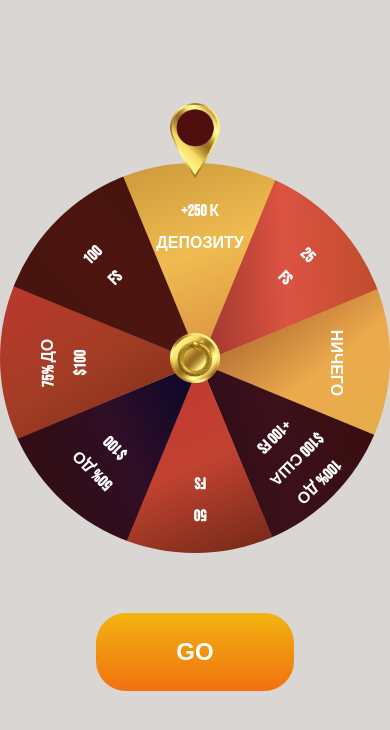
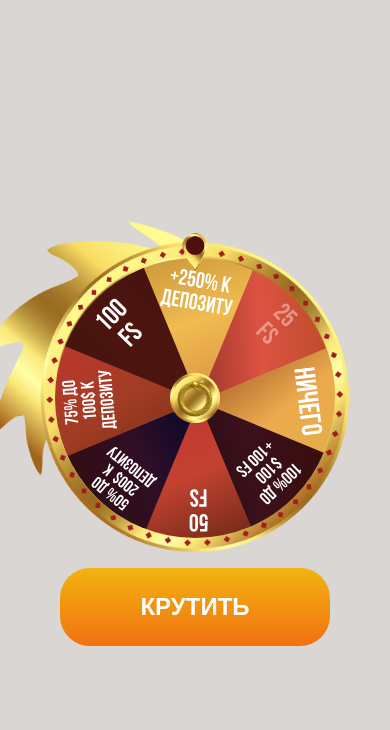
Before and after one commit to IlyaSkach/Casino, a plain HTML site: page index.html in a window 390 px wide. Drawn offline with Linux system fonts and the light colour scheme.

```diff
--- a/app.js
+++ b/app.js
@@ -12,6 +12,9 @@ let btn = document.getElementById("btn")
 let count = 0
 
 function spinWheel() {
+    // Отключаем кнопку после первого нажатия
+    btn.disabled = true;
+
     const min = 4;
     const max = 30;
     const randomNumber = Math.floor(min + (max - min) * Math.random() + 1)
@@ -46,10 +49,8 @@ function spinWheel() {
         name.style.filter = "brightness(40%)"
     }
 
-
-    btn.textContent = "GO"
+    btn.textContent = "Крутить"
     setTimeout(() => {
-        btn.textContent = "Pick up"
+        btn.textContent = "Забрать"
     }, 5000)
-
 }
--- a/index.html
+++ b/index.html
@@ -1,5 +1,6 @@
 <!DOCTYPE html>
 <html lang="en">
+
 <head>
     <meta charset="UTF-8">
     <meta name="viewport" content="width=device-width, initial-scale=1.0">
@@ -7,27 +8,49 @@
     <link rel="stylesheet" href="style.css">
     <link rel="preconnect" href="https://fonts.googleapis.com">
     <link rel="preconnect" href="https://fonts.gstatic.com" crossorigin>
-        <link href="https://fonts.googleapis.com/css2?family=Amatic+SC:wght@400;700&family=Bebas+Neue&display=swap" rel="stylesheet">
+    <link href="https://fonts.googleapis.com/css2?family=Amatic+SC:wght@400;700&family=Bebas+Neue&display=swap"
+        rel="stylesheet">
 </head>
+
 <body>
     <div class="container">
         <div class="wheel-bg-container">
-            <!-- <img class="img_bg" src="image/bg.png" alt=""> -->
+            <div class="wheel-wrapper">
+                <img src="image/bg.png" alt="" class="wheel-svg ">
                 <div class="wheel-container">
-                <div class="one slice"><p id="One">+250 к<br>депозиту</p></div>
-                <div class="two slice"><p id="Two">25 <br> FS</p></div>
-                <div class="three slice"><p id="Three">ничего</p></div>
-                <div class="four slice"><p id="Four">100% до<br>$100 сша<br> +100 FS</p></div>
-                <div class="five slice"><p id="Five">50 <br> fs</p></div>
-                <div class="six slice"><p id="Six">50% до<br> $100 </p></div>
-                <div class="seven slice"><p id="Seven">75% до <br> $100 </p></div>
-                <div class="eight slice"><p id="Eight">100 <br> fs</p></div>
+                    <div class="one slice">
+                        <img src="image/1.svg" alt="" class="text-1">
+                    </div>
+                    <div class="two slice">
+                        <img src="image/2.svg" alt="" class="text-2">
+                    </div>
+                    <div class="three slice">
+                        <img src="image/3.svg" alt="" class="text-3">
+                    </div>
+                    <div class="four slice">
+                        <img src="image/4.svg" alt="" class="text-4">
+                    </div>
+                    <div class="five slice">
+                        <img src="image/5.svg" alt="" class="text-5">
+                    </div>
+                    <div class="six slice">
+                        <img src="image/6.svg" alt="" class="text-6">
+                    </div>
+                    <div class="seven slice">
+                        <img src="image/7.svg" alt="" class="text-7">
+                    </div>
+                    <div class="eight slice">
+                        <img src="image/8.svg" alt="" class="text-8">
+                    </div>
                     <img src="image/dragon.png" alt="" class="ws_dragon-window">
                 </div>
+            </div>
+            <!-- <img src="image/fier.svg" alt="" class="fire-svg "> -->
             <img src="image/arrow.png" alt="" class="arrow_window">
         </div>
-        <button onclick="spinWheel()" id="btn">go</button>
+        <button onclick="spinWheel()" id="btn">Крутить</button>
     </div>
     <script src="app.js"></script>
 </body>
+
 </html>
--- a/style.css
+++ b/style.css
@@ -6,7 +6,7 @@
 }
 
 body {
-    font-family: 'Bebas Neue', sans-serif;
+  font-family: "Bebas Neue", sans-serif;
   line-height: 1.6;
   background-color: #d9d6d3;
   padding: 20px;
@@ -26,6 +26,7 @@ body {
   width: 100%;
   max-width: 1200px;
   height: 100%;
+  margin-top: 50px;
 }
 
 .wheel-bg-container {
@@ -35,110 +36,163 @@ body {
   justify-content: center;
   flex-direction: column;
   width: 100%;
-    padding: 10px;
+  padding: 10px; /* Минимальный зазор 10px по бокам */
+}
+
+.wheel-wrapper {
+  position: relative;
+  width: 100%;
+  max-width: 814px;
+  aspect-ratio: 1; /* Сохраняет соотношение сторон 1:1 */
+}
+
+.wheel-svg {
+  position: absolute;
+  top: -13%;
+  left: -25%;
+  width: 130%;
+  height: 118%;
+  z-index: -1; /* Помещает изображение за колесом */
 }
 
 /* Колесо */
 .wheel-container {
-    width: 718px;
-    height: 718px;
-    background-color: #ccc;
-    border-radius: 50%;
-    border: 0;
+  width: 100%;
+  height: 100%;
   position: relative;
-    overflow: hidden;
   display: flex;
   align-items: center;
   justify-content: center;
+  border-radius: 50%;
+  overflow: hidden;
   transition: transform 5s ease-in-out;
-    margin-bottom: -55px;
 }
 
 .wheel-container div {
-    height: 410px;
-    width: 350px;
+  height: 57%;
+  width: 48.75%;
   position: absolute;
   clip-path: polygon(100% 0, 50% 100%, 0 0);
-    top: -55px;
+  top: -7.65%;
   transform-origin: bottom;
   text-align: center;
   display: flex;
   align-items: center;
   justify-content: center;
-    font-size: 20px;
+  font-size: 2.78%;
   font-weight: 400;
   color: #fff;
-    left: 185px;
+  left: 25.75%;
 }
 
 .ws_dragon-window {
   position: absolute;
-    width: 100px;
-    height: 100px;
+  width: 14%;
+  height: 14%;
   z-index: 3;
 }
 
 /* Стили текста */
 p {
-    margin-top: -80px;
-    font-size: 29px;
+  margin-top: -130px;
+  font-size: 30px;
   font-weight: bold;
-    line-height: 52px;
+  line-height: 30px;
   text-transform: uppercase;
 }
 
 /* Сегменты колеса */
 .one {
-    background: linear-gradient(-19.69deg, rgb(215, 140, 63) 5.11%, rgb(240, 187, 80) 47.524%, rgb(198, 147, 55) 90.795%);
+  background: linear-gradient(
+    -19.69deg,
+    rgb(215, 140, 63) 5.11%,
+    rgb(240, 187, 80) 47.524%,
+    rgb(198, 147, 55) 90.795%
+  );
   transform: rotate(0);
   filter: brightness(100%);
   transition: all 0.4s ease-in-out;
 }
 
 .two {
-    background: linear-gradient(41.95deg, rgb(135, 45, 36) 12.361%, rgb(220, 83, 66) 50.15%, rgb(182, 74, 37) 88.702%);
+  background: linear-gradient(
+    41.95deg,
+    rgb(135, 45, 36) 12.361%,
+    rgb(220, 83, 66) 50.15%,
+    rgb(182, 74, 37) 88.702%
+  );
   transform: rotate(45deg);
   filter: brightness(100%);
   transition: all 0.4s ease-in-out;
 }
 
 .three {
-    background: linear-gradient(52.04deg, rgb(154, 80, 37) 10.112%, rgb(236, 170, 77) 52.476%, rgb(224, 175, 70) 95.695%);
+  background: linear-gradient(
+    52.04deg,
+    rgb(154, 80, 37) 10.112%,
+    rgb(236, 170, 77) 52.476%,
+    rgb(224, 175, 70) 95.695%
+  );
   transform: rotate(90deg);
   filter: brightness(100%);
   transition: all 0.4s ease-in-out;
 }
 
 .four {
-    background: linear-gradient(-57.19deg, rgb(39, 11, 23) 13.026%, rgb(59, 16, 27) 47.156%, rgb(56, 14, 13) 81.976%);
+  background: linear-gradient(
+    -57.19deg,
+    rgb(39, 11, 23) 13.026%,
+    rgb(59, 16, 27) 47.156%,
+    rgb(56, 14, 13) 81.976%
+  );
   transform: rotate(135deg);
   filter: brightness(100%);
   transition: all 0.4s ease-in-out;
 }
 
 .five {
-    background: linear-gradient(-23.04deg, rgb(194, 53, 48) 4.597%, rgb(194, 66, 49) 43.63%, rgb(107, 39, 21) 83.451%);
+  background: linear-gradient(
+    -23.04deg,
+    rgb(194, 53, 48) 4.597%,
+    rgb(194, 66, 49) 43.63%,
+    rgb(107, 39, 21) 83.451%
+  );
   transform: rotate(180deg);
   filter: brightness(100%);
   transition: all 0.4s ease-in-out;
 }
 
 .six {
-    background: linear-gradient(20.49deg, rgb(0, 6, 45) 6.127%, rgb(47, 14, 38) 46.715%, rgb(50, 13, 13) 88.123%);
+  background: linear-gradient(
+    20.49deg,
+    rgb(0, 6, 45) 6.127%,
+    rgb(47, 14, 38) 46.715%,
+    rgb(50, 13, 13) 88.123%
+  );
   transform: rotate(225deg);
   filter: brightness(100%);
   transition: all 0.4s ease-in-out;
 }
 
 .seven {
-    background: linear-gradient(237.14deg, rgb(195, 55, 49) 3.415%, rgb(162, 60, 36) 52.417%, rgb(101, 38, 19) 106.06%);
+  background: linear-gradient(
+    237.14deg,
+    rgb(195, 55, 49) 3.415%,
+    rgb(162, 60, 36) 52.417%,
+    rgb(101, 38, 19) 106.06%
+  );
   transform: rotate(270deg);
   filter: brightness(100%);
   transition: all 0.4s ease-in-out;
 }
 
 .eight {
-    background: linear-gradient(90deg, rgb(68, 19, 14), rgb(77, 21, 16) 50%, rgb(69, 19, 14) 100%);
+  background: linear-gradient(
+    90deg,
+    rgb(68, 19, 14),
+    rgb(77, 21, 16) 50%,
+    rgb(69, 19, 14) 100%
+  );
   transform: rotate(315deg);
   filter: brightness(100%);
   transition: all 0.4s ease-in-out;
@@ -158,7 +212,11 @@ p {
   text-align: center;
   text-transform: uppercase;
   color: #fff;
-    background: linear-gradient(180deg, rgb(242, 180, 16), rgb(241, 113, 16) 100%);
+  background: linear-gradient(
+    180deg,
+    rgb(242, 180, 16),
+    rgb(241, 113, 16) 100%
+  );
   border-radius: 30px;
   cursor: pointer;
   border: none;
@@ -183,11 +241,44 @@ p {
 .arrow_window {
   position: absolute;
   z-index: 4;
-    top: -90px; /* Позиционирование сверху */
+  top: -65px; /* Позиционирование сверху */
   left: 50%; /* Центрирование по горизонтали */
   transform: translateX(-50%); /* Центрирование по горизонтали */
   width: 100px; /* Ширина стрелки */
   height: auto;
+}
+
+.text-1 {
+  margin-top: -87px;
+  /* transform: rotate(90deg); */
+}
+.text-2 {
+  margin-top: -87px;
+  transform: rotate(-53deg);
+}
+.text-3 {
+  margin-top: -87px;
+  transform: rotate(-96deg);
+}
+.text-4 {
+  margin-top: -87px;
+  transform: rotate(235deg);
+}
+.text-5 {
+  margin-top: -87px;
+  transform: rotate(185deg);
+}
+.text-6 {
+  margin-top: -87px;
+  transform: rotate(131deg);
+}
+.text-7 {
+  margin-top: -87px;
+  transform: rotate(90deg);
+}
+.text-8 {
+  margin-top: -87px;
+  transform: rotate(53deg);
 }
 
 /* Адаптивные стили */
@@ -200,22 +291,15 @@ p {
     padding: 20px;
   }
 
-    .wheel-container {
-        width: 390px;
-        height: 390px;
-        margin-bottom: -30px;
-    }
-
-    .img_bg {
-        width: 461px;
-        height: auto;
+  .wheel-wrapper {
+    max-width: 280px;
   }
 
   .wheel-container div {
-        height: 240px;
-        width: 200px;
-        top: -40px;
-        left: 100px;
+    height: calc(240px * (280 / 390));
+    width: calc(200px * (280 / 390));
+    top: calc(-40px * (280 / 390));
+    left: calc(100px * (280 / 390));
   }
 
   .ws_dragon-window {
@@ -225,22 +309,58 @@ p {
 
   p {
     font-size: 16px;
-        line-height: 32px;
-        margin-top: -30px;
+    line-height: 16px;
+    margin-top: 0px;
   }
 
   .arrow_window {
-        width: 50px; /* Уменьшение ширины стрелки для мобильных устройств */
-        top: -50px; /* Позиционирование сверху для мобильных устройств */
+    width: 25px; /* Уменьшение ширины стрелки для мобильных устройств */
+    top: -15px; /* Позиционирование сверху для мобильных устройств */
   }
 
   #btn {
     font-size: 24px;
     padding: 10px 80px;
-        margin-top: 80px;
+    margin-top: 20px;
+  }
+
+  .text-1 {
+    width: 77px;
+    margin-top: -47px;
+  }
+  .text-2 {
+    width: 46px;
+    margin-top: -47px;
+  }
+  .text-3 {
+    width: 22px;
+    margin-top: -47px;
+  }
+  .text-4 {
+    width: 68px;
+    margin-top: -24px;
+  }
+  .text-5 {
+    width: 22px;
+    margin-top: -47px;
+  }
+  .text-6 {
+    width: 73px;
+    margin-top: -47px;
+  }
+  .text-7 {
+    width: 56px;
+    margin-top: -47px;
+  }
+  .text-8 {
+    width: 55px;
+    margin-top: -47px;
   }
 }
 
+.textsvg {
+  transform: rotate(90deg); /* Поворот изображения на 90 градусов */
+}
 
 /* * {
     margin: 0;
```
Also changed, not shown: image/1.svg (added), image/2.svg (added), image/3.svg (added), image/4.svg (added), image/5.svg (added), image/6.svg (added), image/7.svg (added), image/8.svg (added), image/bg.svg (added), image/fier.svg (added). Lines whose indentation alone changed are shown as unchanged.
